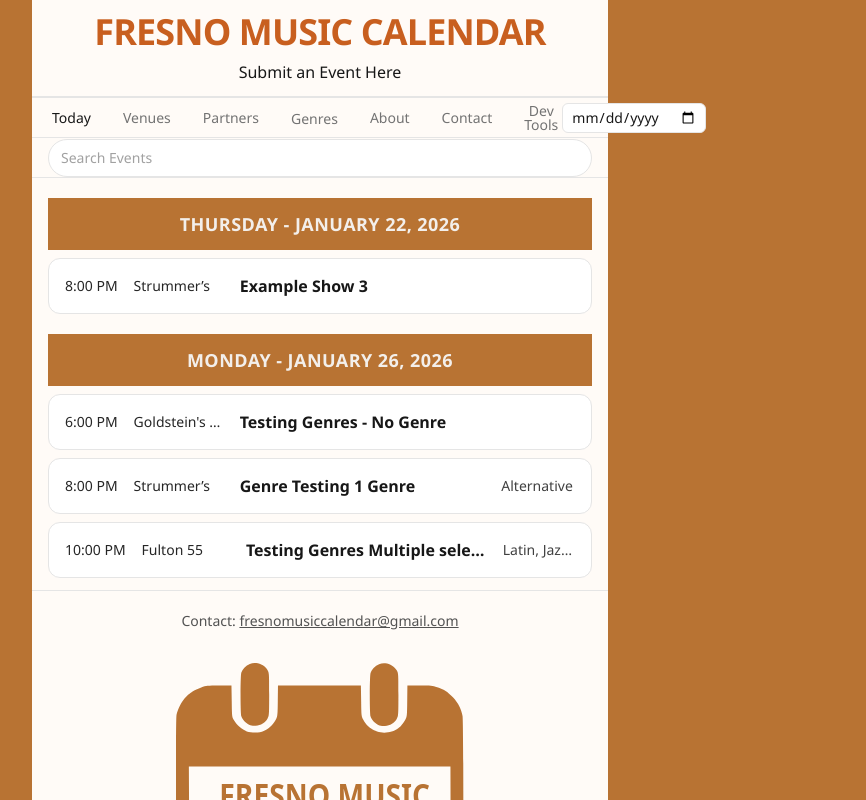
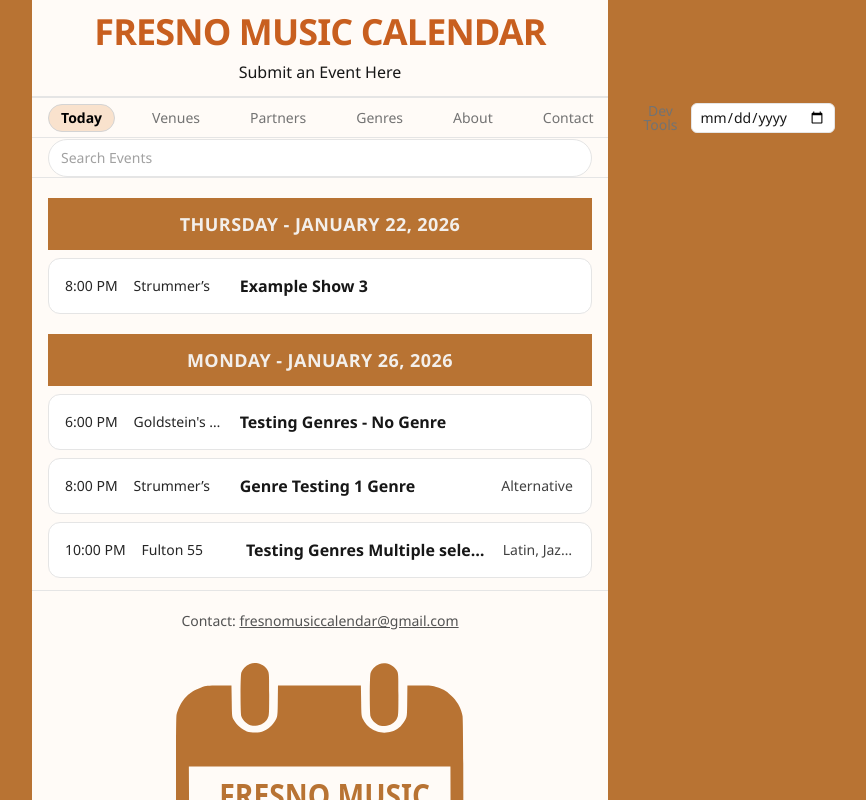
Before and after one commit to mrayover/fmc, a React (Vite) app: page / in a window 1280 px wide. Shown: the top 800 px of the page, without its empty margins (320-1186 px from the left). Built offline with nearby package versions, Linux system fonts and the light colour scheme.

Commit message:
Header Pills

```diff
--- a/src/App.jsx
+++ b/src/App.jsx
@@ -507,15 +507,18 @@ function NavButton({ active, children, onClick }) {
       aria-current={active ? "page" : undefined}
       className={[
         "text-sm leading-none",
-        "px-1 py-1",
+        "px-3 py-1.5 rounded-full border",
         "transition-colors",
-        active ? "text-neutral-900" : "text-neutral-500 hover:text-neutral-800",
+        active
+          ? "bg-[#F9E2CD] border-neutral-300 font-semibold text-black"
+          : "bg-transparent border-transparent text-neutral-500 hover:text-neutral-800 hover:border-neutral-200",
       ].join(" ")}
     >
       {children}
     </button>
   )
 }
+
 
 
 function Shell({
@@ -669,12 +672,13 @@ function Shell({
               <button
                 type="button"
                 onClick={() => setIsGenreOpen((v) => !v)}
-                className={[
-                  "text-sm leading-none px-1 py-1 transition-colors",
-                  isGenreOpen
-                    ? "text-neutral-900"
-                    : "text-neutral-500 hover:text-neutral-800",
-                ].join(" ")}
+className={[
+  "text-sm leading-none px-3 py-1.5 rounded-full border transition-colors",
+  isGenreOpen
+    ? "bg-[#F9E2CD] border-neutral-300 font-semibold text-black"
+    : "bg-transparent border-transparent text-neutral-500 hover:text-neutral-800 hover:border-neutral-200",
+].join(" ")}
+
               >
                 Genres
               </button>
```
